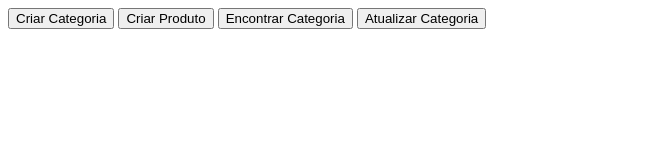
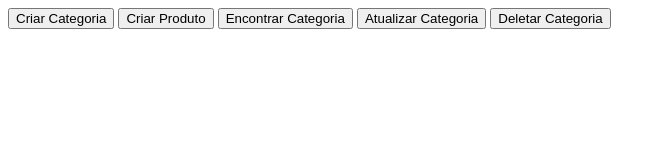
Before and after one commit to MariaRita011/2tds1-projects, a plain HTML site: page JsPooExercises/pages/category-product.html in a window 1280 px wide. Shown: the whole page, without its empty margins (0-666 px from the left). Drawn offline with Linux system fonts and the light colour scheme.

Commit message:
feat: create deleteCategory delete

```diff
--- a/JsPooExercises/assets/js/script.category-product.js
+++ b/JsPooExercises/assets/js/script.category-product.js
@@ -123,3 +123,9 @@ function editCategory(id, name) {
 
     console.log(categoriesList.categories);
 }
+
+function deleteCategory(id) {
+    categoriesList.deleteCategory(id);
+
+    console.log(categoriesList.categories);
+}
--- a/JsPooExercises/pages/category-product.html
+++ b/JsPooExercises/pages/category-product.html
@@ -12,6 +12,8 @@
     <button onclick="createProduct()" >Criar Produto</button>
     <button onclick="findCategory(1)" >Encontrar Categoria</button>
     <button onclick="editCategory(1, 'doces')" >Atualizar Categoria</button>
+    <button onclick="deleteCategory(2)" >Deletar Categoria</button>
+
 
 
 </body>
```
